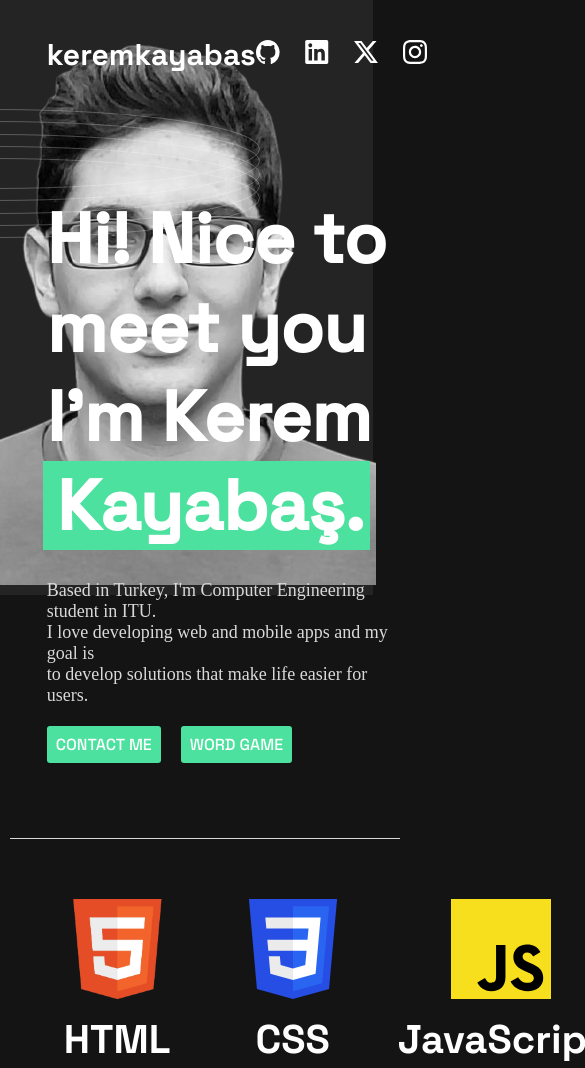
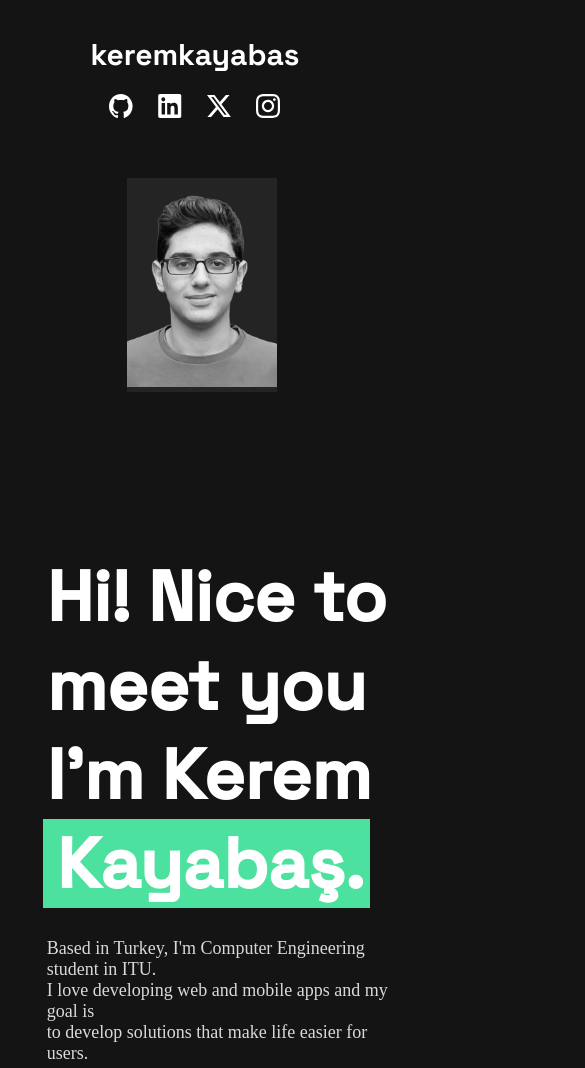
Before and after one commit to itu-itis24-kayabas24/itu-itis24-kayabas24.github.io, a plain HTML site: page index.html in a window 390 px wide. Shown: the top 1068 px of the page, 585 px wide, since content can reach past the window. Drawn offline with Linux system fonts and the light colour scheme; files whose address does not match are found by name; a web font is replaced by a local one.

Commit message:
responsive design for mobile and tablet

```diff
--- a/style.css
+++ b/style.css
@@ -62,6 +62,14 @@ header{
     right: -30px;
     z-index: -10;
     margin-right: 12%;
+
+}
+
+.style-block img{
+  position: relative;
+  width: 100%;
+  height: auto;
+
 
 }
 
@@ -398,3 +406,62 @@ header{
   gap: 20px;
   align-items: center;
 }
+
+@media only screen and (min-width:451px) and (max-width:768px)  {
+  header{
+    margin-right: 3%;
+    margin-left: 3%;
+  }
+  .style-block{
+    top: 0px !important;
+    right: 0px !important;
+  }
+
+
+}
+
+@media screen and (max-width:450px){
+
+  header{
+    margin-right: 3%;
+    margin-left: 3%;
+    flex-direction: column;
+    align-items: center;
+    justify-content: center;
+    gap: 20px;
+  }
+
+  .style-block{
+    width: 150px;
+    position: relative;
+    height: auto;
+    margin-top: 60px;
+
+
+  }
+
+  .style-ring img{
+    width: 100px;
+    height: auto;
+
+  }
+
+  .style-ring{
+    top: 100px;
+    left: 300px;
+  }
+
+  .style-block img{
+    bottom: 0px !important;
+  }
+  body{
+    display: flex;
+    flex-direction: column;
+    align-items: center;
+    overflow: hidden;
+  }
+
+
+
+
+}
```
Also changed, not shown: wordgame/game.html (+1 -1 lines), 1 other file.
